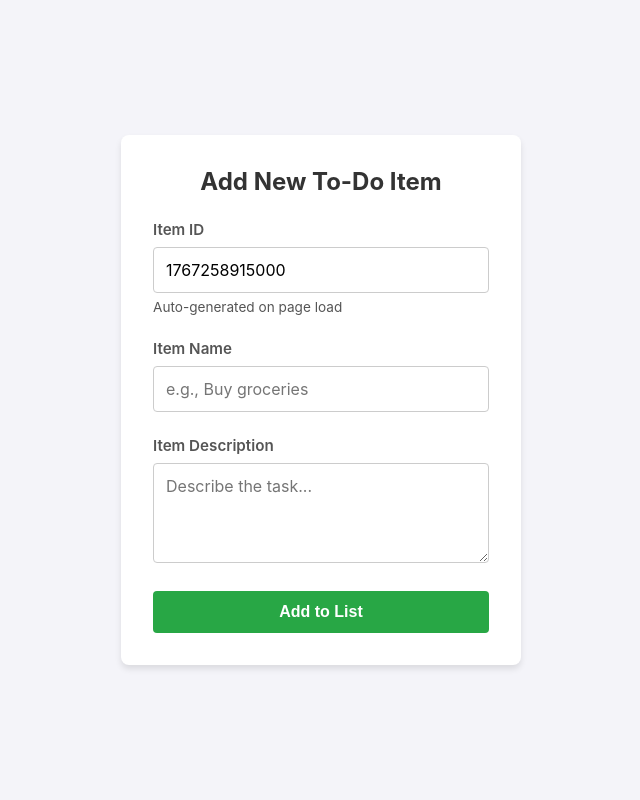
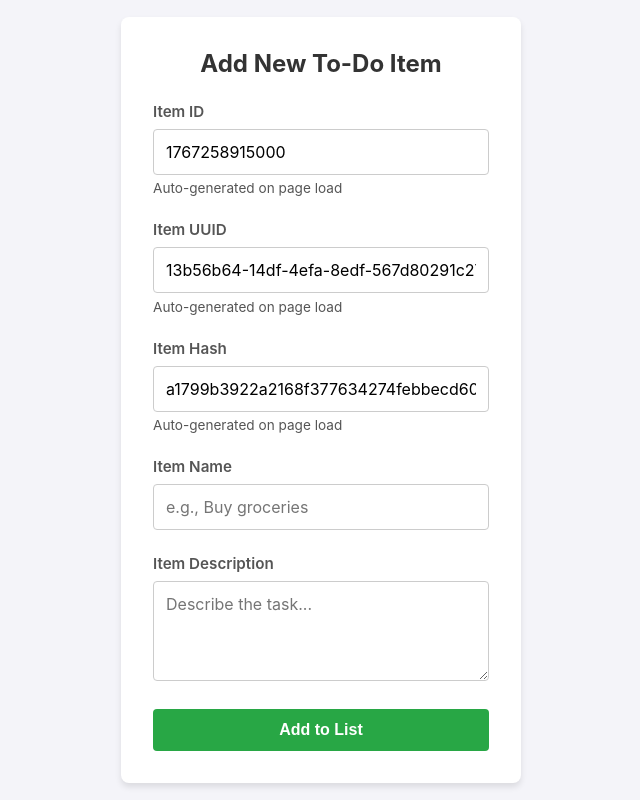
Before and after one commit to kingpin1374/Assignment4, a Flask app: page /todo in a window 1280 px wide. Shown: the whole page, without its empty margins (319-959 px from the left). Run offline with Flask 3, Linux system fonts and the light colour scheme.

Commit message:
recommited

```diff
--- a/Task3/app.py
+++ b/Task3/app.py
@@ -58,16 +58,20 @@ def submit_todo_item():
             return jsonify({'error': 'Database unavailable'}), 503
 
         item_id = request.form.get('itemID', '').strip()
+        item_uuid = request.form.get('itemUUID', '').strip()
+        item_hash = request.form.get('itemHash', '').strip()
         item_name = request.form.get('itemName', '').strip()
         item_description = request.form.get('itemDescription', '').strip()
 
         # Validate input
-        if not item_id or not item_name or not item_description:
-            return jsonify({'error': 'All fields (ID, name, description) are required'}), 400
+        if not item_id or not item_uuid or not item_hash or not item_name or not item_description:
+            return jsonify({'error': 'All fields (ID, UUID, Hash, name, description) are required'}), 400
 
         # Create and insert document
         todo_item = {
             'itemID': item_id,
+            'itemUUID': item_uuid,
+            'itemHash': item_hash,
             'itemName': item_name,
             'itemDescription': item_description
         }
--- a/Task3/template/todo.html
+++ b/Task3/template/todo.html
@@ -137,6 +137,18 @@
         </div>
 
         <div class="form-group">
+            <label for="itemUUID">Item UUID</label>
+            <input type="text" id="itemUUID" name="itemUUID" placeholder="Item UUID" readonly>
+            <span class="muted">Auto-generated on page load</span>
+        </div>
+
+        <div class="form-group">
+            <label for="itemHash">Item Hash</label>
+            <input type="text" id="itemHash" name="itemHash" placeholder="Item Hash" readonly>
+            <span class="muted">Auto-generated on page load</span>
+        </div>
+
+        <div class="form-group">
             <label for="itemName">Item Name</label>
             <input type="text" id="itemName" name="itemName" placeholder="e.g., Buy groceries" required>
         </div>
@@ -152,11 +164,48 @@
 </div>
 
 <script>
+async function generateHash(data) {
+    const encoder = new TextEncoder();
+    const dataBuffer = encoder.encode(data);
+    const hashBuffer = await crypto.subtle.digest('SHA-256', dataBuffer);
+    const hashArray = Array.from(new Uint8Array(hashBuffer));
+    const hashHex = hashArray.map(b => b.toString(16).padStart(2, '0')).join('');
+    return hashHex;
+}
+
 document.addEventListener('DOMContentLoaded', function () {
     var idInput = document.getElementById('itemID');
+    var uuidInput = document.getElementById('itemUUID');
+    var hashInput = document.getElementById('itemHash');
+    var nameInput = document.getElementById('itemName');
+
     if (idInput && !idInput.value) {
         idInput.value = Date.now().toString();
     }
+    if (uuidInput && !uuidInput.value) {
+        if (window.crypto && crypto.randomUUID) {
+            uuidInput.value = crypto.randomUUID();
+        } else {
+            uuidInput.value = 'uuid-' + Math.random().toString(36).slice(2, 10);
+        }
+    }
+
+    // Generate hash when ID, UUID, or Name changes
+    async function updateHash() {
+        if (idInput && uuidInput && nameInput && hashInput) {
+            const combinedData = (idInput.value || '') + (uuidInput.value || '') + (nameInput.value || '');
+            const hash = await generateHash(combinedData);
+            hashInput.value = hash;
+        }
+    }
+
+    // Update hash on input change
+    if (idInput) idInput.addEventListener('change', updateHash);
+    if (uuidInput) uuidInput.addEventListener('change', updateHash);
+    if (nameInput) nameInput.addEventListener('input', updateHash);
+
+    // Generate initial hash
+    updateHash();
 });
 </script>
 </body>
```
